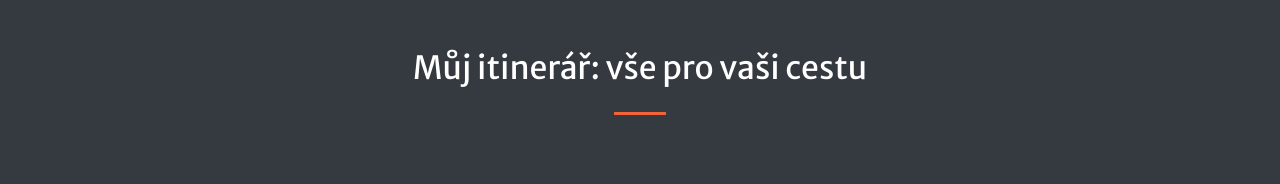
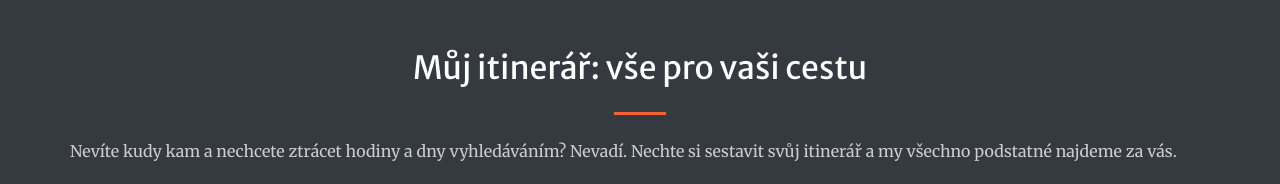
Before and after one commit to eddycek/mujitinerar.github.io, a website with bundled scripts: page index.html in a window 1280 px wide. Shown: the part 3400-3584 px from the top of the page. Built offline with nearby package versions, Linux system fonts and the light colour scheme.

```diff
--- a/index.html
+++ b/index.html
@@ -251,6 +251,12 @@
       <h2 class="text-center mt-0">Můj itinerář: vše pro vaši cestu</h2>
       <hr class="divider my-4">
       <div class="row">
+        <div class="text-center text-white-75">
+          <p>
+            Nevíte kudy kam a nechcete ztrácet hodiny a dny vyhledáváním? Nevadí.
+            Nechte si sestavit svůj itinerář a my všechno podstatné najdeme za vás.
+          </p>
+        </div>
         <div class="col-lg-6 col-md-6 text-center">
           <div class="mt-5">
             <i class="fas fa-4x fa-map text-primary mb-4"></i>
```
